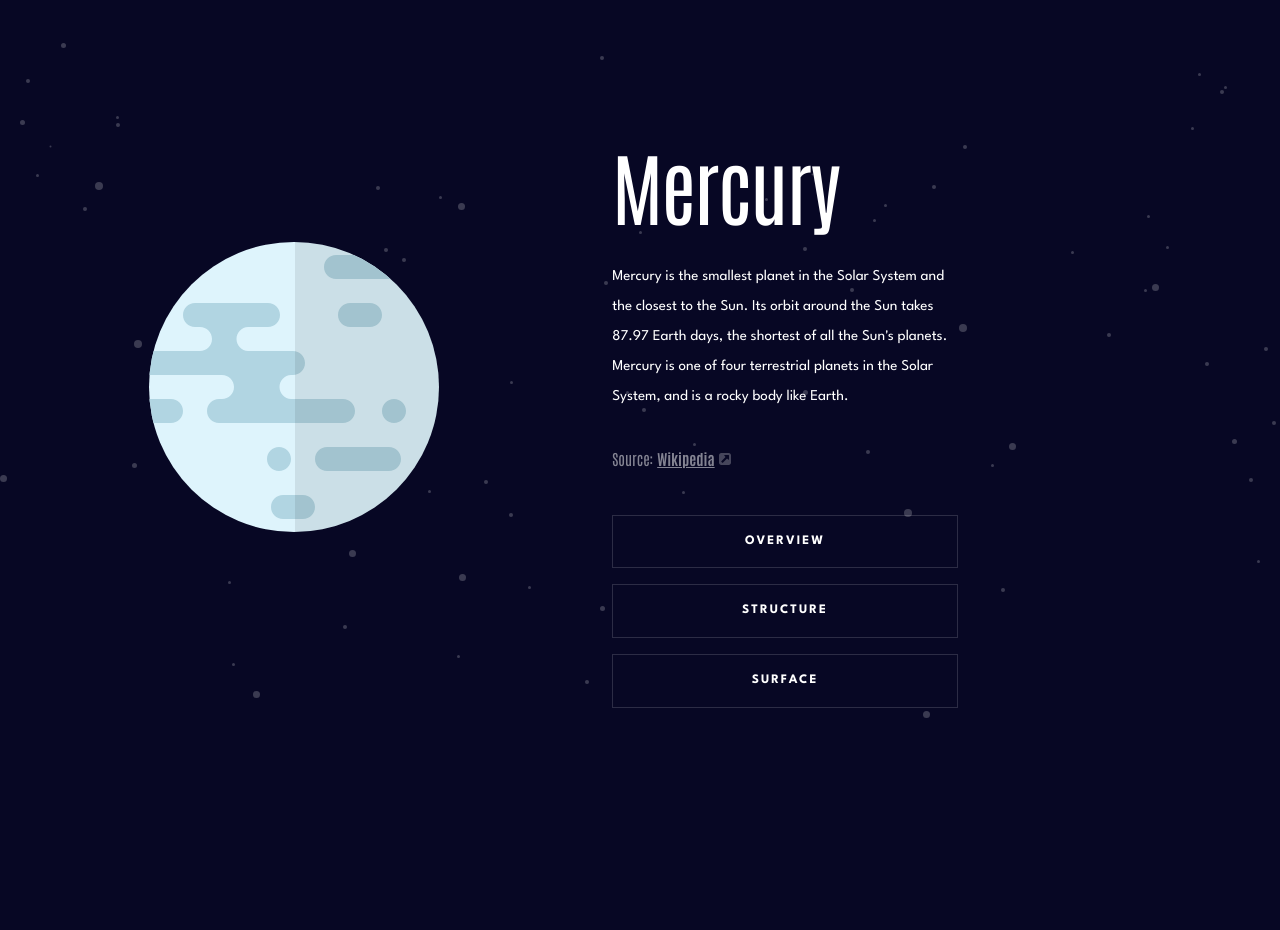
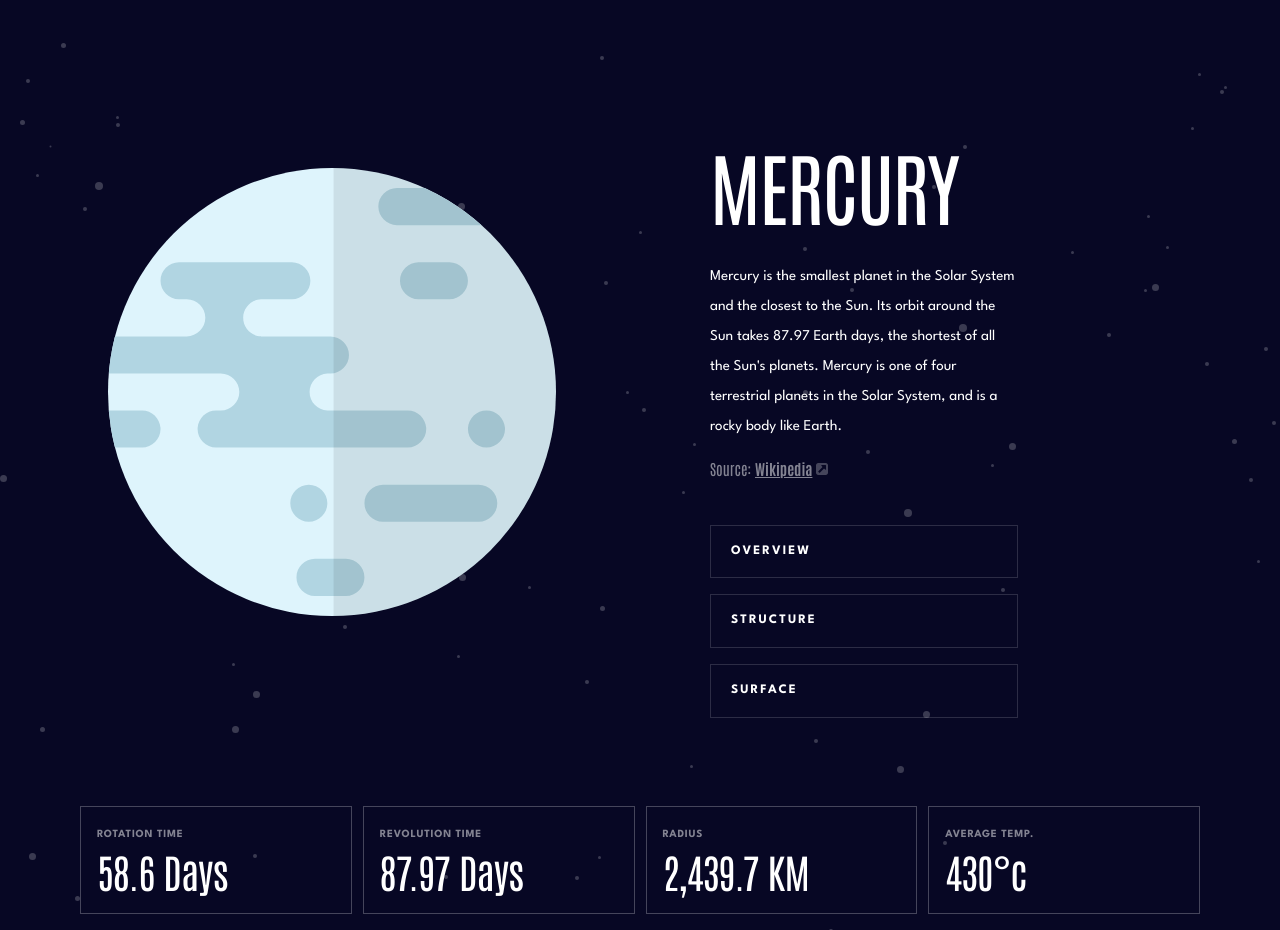
Before and after one commit to DemetreBerdzenadze7/planets-site, a React (Vite) app: page /Mercury in a window 1280 px wide. Shown: the part 82-1012 px from the top of the page. Before the commit the page ends 806 px from the top, so only its background shows below. Built offline with nearby package versions, Linux system fonts and the light colour scheme.

Commit message:
feat: enhance planet details display with PlanetDescription component; update navigation and layout for responsiveness

```diff
--- a/src/components/header/navigation/Navigation.tsx
+++ b/src/components/header/navigation/Navigation.tsx
@@ -8,7 +8,7 @@ const Navigation = () => {
   const [menu, setMenu] = useState<boolean>(false);
   return (
     <nav>
-      <Container>
+      <Container className="md:px-10">
         <div className="flex items-center justify-between md:flex-col lg:flex-row lg:justify-between">
           <h1 className="text-white uppercase text-[28px] leading-[1.3] tracking-[-1px]">
             the planets
--- /dev/null
+++ b/src/components/planets/PlanetDescription.tsx
@@ -0,0 +1,24 @@
+import type { Planet } from "./planetType";
+import { stats } from "./planetType";
+
+const PlanetDescription = ({ planet }: { planet: Planet }) => {
+  return (
+    <div className="flex flex-col gap-2 mt-7 md:grid md:grid-cols-4 md:gap-2.75 lg:mt-22 ">
+      {stats.map((stat) => (
+        <div
+          key={stat.key}
+          className="flex items-center justify-between  text-white border border-white/25 py-2.75 px-6 md:block md:py-4.25 md:px-4 lg:p-4  "
+        >
+          <p className="opacity-[0.5] text-[11px] font-menu leading-loose tracking-[0.75px] uppercase font-bold">
+            {stat.label}
+          </p>
+          <p className="text-[20px] leading-[1.3] tracking-[-0.75px] md:text-[24px] lg:text-[40px]  ">
+            {planet[stat.key]}
+          </p>
+        </div>
+      ))}
+    </div>
+  );
+};
+
+export default PlanetDescription;
--- a/src/components/planets/PlanetHero.tsx
+++ b/src/components/planets/PlanetHero.tsx
@@ -1,24 +1,28 @@
-import data from "../../data/data.json";
 import PlanetTabsDesktop from "./PlanetTabsDesktop";
-
-type Planet = (typeof data)[0];
+import type { Planet } from "./planetType";
 
 const PlanetHero = ({ planet }: { planet: Planet }) => {
   return (
     <div className="flex flex-col items-center mt-15.75 lg:flex-row lg:justify-center ">
-      <img src={planet.images.planet} alt={planet.name} />
+      <img
+        src={planet.images.planet}
+        alt={planet.name}
+        className="lg:w-[40%]"
+      />
 
-      <div className="md:flex md:gap-17.25 md:items-center lg:flex-col lg:w-[60%] lg:gap-10">
+      <div className="md:flex md:gap-17.25 md:items-center lg:flex-col lg:w-[55%] lg:gap-10">
         <div className="mt-16.75 md:w-[50%] ">
-          <h1 className="text-[40px] text-center leading-[1.3] tracking-[-1.5px] text-white mb-4 md:text-left md:mb-6 md:text-[48px] lg:text-[80px] ">
+          <h1 className="text-[40px] text-center uppercase leading-[1.3] tracking-[-1.5px] text-white mb-4 md:text-left md:mb-6 md:text-[48px] lg:text-[80px] ">
             {planet.name}
           </h1>
           <p className="text-[11px] leading-loose font-menu text-white text-center md:text-left lg:text-[15px]  ">
             {planet.overview.content}
           </p>
 
-          <div className="flex justify-center mt-2.5 md:justify-start md:mt-8">
+          <div className="flex justify-center mt-2.5 md:justify-start md:mt-8 lg:mt-3">
             <a
+              target="_blank"
+              rel="noopener noreferrer"
               href={planet.overview.source}
               className="text-[12px] leading-[2.08] text-white opacity-[0.5] flex items-center gap-1 lg:text-[15px] "
             >
--- a/src/components/planets/PlanetTabsDesktop.tsx
+++ b/src/components/planets/PlanetTabsDesktop.tsx
@@ -6,7 +6,7 @@ const PlanetTabsDesktop = () => {
       {tabs.map((tab) => (
         <button
           key={tab}
-          className="py-2 px-5 text-white text-[9px] font-bold font-menu leading-[2.75] tracking-[2px] uppercase border border-white/15 cursor-pointer lg:text-[13px] hover:bg-txt/25 "
+          className="py-2 px-5 text-white text-[9px] font-bold font-menu leading-[2.75] tracking-[2px] uppercase border border-white/15 cursor-pointer lg:text-[13px] hover:bg-txt/25 text-left "
         >
           {tab}
         </button>
--- a/src/components/planets/planetType.ts
+++ b/src/components/planets/planetType.ts
@@ -1,3 +1,14 @@
+import data from "../../data/data.json";
+
 type TTabs = string[];
 
 export const tabs: TTabs = ["overview", "structure", "surface"];
+
+export type Planet = (typeof data)[0];
+
+export const stats = [
+  { label: "Rotation Time", key: "rotation" },
+  { label: "Revolution Time", key: "revolution" },
+  { label: "Radius", key: "radius" },
+  { label: "Average Temp.", key: "temperature" },
+] as const;
--- a/src/index.css
+++ b/src/index.css
@@ -1,5 +1,3 @@
-@import "tailwindcss";
-
 @import "tailwindcss";
 
 @theme {
--- a/src/pages/Planets.tsx
+++ b/src/pages/Planets.tsx
@@ -3,6 +3,7 @@ import { useParams } from "react-router";
 import data from "../data/data.json";
 import Container from "../container/Container";
 import PlanetHero from "../components/planets/PlanetHero";
+import PlanetDescription from "../components/planets/PlanetDescription";
 
 const Planets = () => {
   const { planetName } = useParams();
@@ -14,9 +15,10 @@ const Planets = () => {
   }
 
   return (
-    <Container>
+    <Container className="md:px-10">
       <PlanetTabsMobile />
       <PlanetHero planet={planet} />
+      <PlanetDescription planet={planet} />
     </Container>
   );
 };
```
